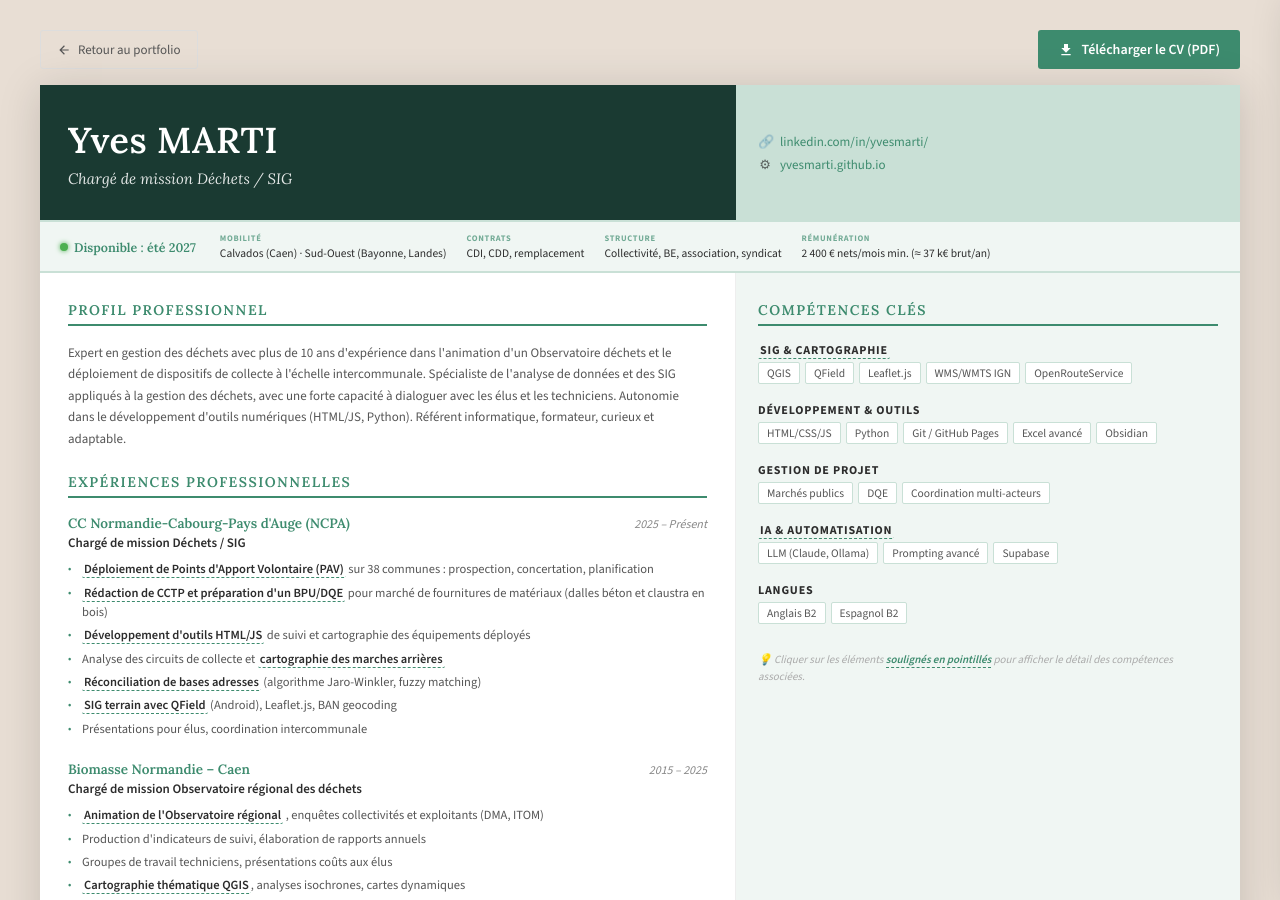
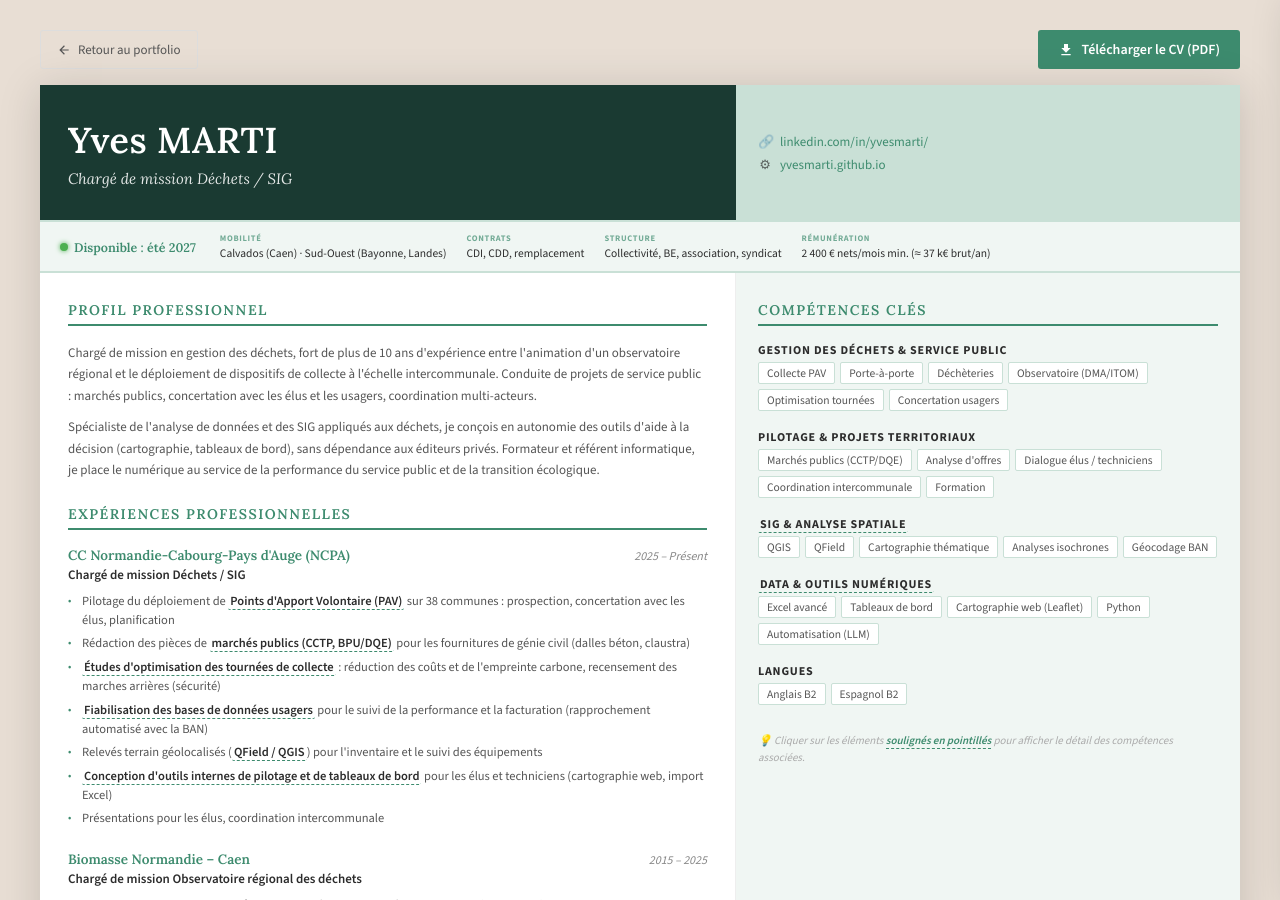
Before and after one commit to yvesmarti/yvesmarti.github.io, a Jekyll site: the page cv/index.html, which Jekyll copies as it is, in a window 1280 px wide and 900 px high. Built offline with Jekyll 4.4.1, drawn with Linux system fonts in a browser that asks for light colours.

Commit message:
Update index.html

```diff
--- a/cv/index.html
+++ b/cv/index.html
@@ -588,8 +588,11 @@
     <div class="col-main">
 
       <h2 class="section-title">Profil professionnel</h2>
+      <p style="font-size:13px;color:var(--mid);line-height:1.65;margin-bottom:10px;">
+        Chargé de mission en gestion des déchets, fort de plus de 10 ans d'expérience entre l'animation d'un observatoire régional et le déploiement de dispositifs de collecte à l'échelle intercommunale. Conduite de projets de service public : marchés publics, concertation avec les élus et les usagers, coordination multi-acteurs.
+      </p>
       <p style="font-size:13px;color:var(--mid);line-height:1.65;margin-bottom:24px;">
-        Expert en gestion des déchets avec plus de 10 ans d'expérience dans l'animation d'un Observatoire déchets et le déploiement de dispositifs de collecte à l'échelle intercommunale. Spécialiste de l'analyse de données et des SIG appliqués à la gestion des déchets, avec une forte capacité à dialoguer avec les élus et les techniciens. Autonomie dans le développement d'outils numériques (HTML/JS, Python). Référent informatique, formateur, curieux et adaptable.
+        Spécialiste de l'analyse de données et des SIG appliqués aux déchets, je conçois en autonomie des outils d'aide à la décision (cartographie, tableaux de bord), sans dépendance aux éditeurs privés. Formateur et référent informatique, je place le numérique au service de la performance du service public et de la transition écologique.
       </p>
 
       <h2 class="section-title">Expériences professionnelles</h2>
@@ -603,30 +606,33 @@
         <div class="job-title">Chargé de mission Déchets / SIG</div>
         <ul class="cv-list">
           <li>
-            <span class="detail-trigger" data-detail="pav">Déploiement de Points d'Apport Volontaire (PAV)</span>
-            sur 38 communes : prospection, concertation, planification
+            Pilotage du déploiement de
+            <span class="detail-trigger" data-detail="pav">Points d'Apport Volontaire (PAV)</span>
+            sur 38 communes : prospection, concertation avec les élus, planification
           </li>
           <li>
-            <span class="detail-trigger" data-detail="marches-publics">Rédaction de CCTP et préparation d'un BPU/DQE</span>
-            pour marché de fournitures de matériaux (dalles béton et claustra en bois)
+            Rédaction des pièces de
+            <span class="detail-trigger" data-detail="marches-publics">marchés publics (CCTP, BPU/DQE)</span>
+            pour les fournitures de génie civil (dalles béton, claustra)
           </li>
           <li>
-            <span class="detail-trigger" data-detail="outils-html">Développement d'outils HTML/JS</span>
-            de suivi et cartographie des équipements déployés
+            <span class="detail-trigger" data-detail="collecte">Études d'optimisation des tournées de collecte</span>
+            : réduction des coûts et de l'empreinte carbone, recensement des marches arrières (sécurité)
           </li>
           <li>
-            Analyse des circuits de collecte et
-            <span class="detail-trigger" data-detail="collecte">cartographie des marches arrières</span>
+            <span class="detail-trigger" data-detail="donnees">Fiabilisation des bases de données usagers</span>
+            pour le suivi de la performance et la facturation (rapprochement automatisé avec la BAN)
           </li>
           <li>
-            <span class="detail-trigger" data-detail="donnees">Réconciliation de bases adresses</span>
-            (algorithme Jaro-Winkler, fuzzy matching)
+            Relevés terrain géolocalisés
+            (<span class="detail-trigger" data-detail="sig">QField / QGIS</span>)
+            pour l'inventaire et le suivi des équipements
           </li>
           <li>
-            <span class="detail-trigger" data-detail="sig">SIG terrain avec QField</span>
-            (Android), Leaflet.js, BAN geocoding
+            <span class="detail-trigger" data-detail="outils-html">Conception d'outils internes de pilotage et de tableaux de bord</span>
+            pour les élus et techniciens (cartographie web, import Excel)
           </li>
-          <li>Présentations pour élus, coordination intercommunale</li>
+          <li>Présentations pour les élus, coordination intercommunale</li>
         </ul>
       </div>
 
@@ -704,46 +710,51 @@
       <h2 class="section-title">Compétences clés</h2>
 
       <div class="skill-group">
-        <div class="skill-label">
-          <span class="detail-trigger" data-detail="sig-competences" style="border-bottom-style:dashed;font-size:12px;font-weight:700;letter-spacing:.8px;">SIG & Cartographie</span>
-        </div>
+        <div class="skill-label">Gestion des déchets &amp; service public</div>
         <div class="skill-tags">
-          <span class="skill-tag">QGIS</span>
-          <span class="skill-tag">QField</span>
-          <span class="skill-tag">Leaflet.js</span>
-          <span class="skill-tag">WMS/WMTS IGN</span>
-          <span class="skill-tag">OpenRouteService</span>
+          <span class="skill-tag">Collecte PAV</span>
+          <span class="skill-tag">Porte-à-porte</span>
+          <span class="skill-tag">Déchèteries</span>
+          <span class="skill-tag">Observatoire (DMA/ITOM)</span>
+          <span class="skill-tag">Optimisation tournées</span>
+          <span class="skill-tag">Concertation usagers</span>
         </div>
       </div>
 
       <div class="skill-group">
-        <div class="skill-label">Développement & Outils</div>
+        <div class="skill-label">Pilotage &amp; projets territoriaux</div>
         <div class="skill-tags">
-          <span class="skill-tag">HTML/CSS/JS</span>
-          <span class="skill-tag">Python</span>
-          <span class="skill-tag">Git / GitHub Pages</span>
-          <span class="skill-tag">Excel avancé</span>
-          <span class="skill-tag">Obsidian</span>
-        </div>
-      </div>
-
-      <div class="skill-group">
-        <div class="skill-label">Gestion de projet</div>
-        <div class="skill-tags">
-          <span class="skill-tag">Marchés publics</span>
-          <span class="skill-tag">DQE</span>
-          <span class="skill-tag">Coordination multi-acteurs</span>
+          <span class="skill-tag">Marchés publics (CCTP/DQE)</span>
+          <span class="skill-tag">Analyse d'offres</span>
+          <span class="skill-tag">Dialogue élus / techniciens</span>
+          <span class="skill-tag">Coordination intercommunale</span>
+          <span class="skill-tag">Formation</span>
         </div>
       </div>
 
       <div class="skill-group">
         <div class="skill-label">
-          <span class="detail-trigger" data-detail="ia-llm" style="border-bottom-style:dashed;font-size:12px;font-weight:700;letter-spacing:.8px;">IA & Automatisation</span>
+          <span class="detail-trigger" data-detail="sig-competences" style="border-bottom-style:dashed;font-size:12px;font-weight:700;letter-spacing:.8px;">SIG &amp; analyse spatiale</span>
         </div>
         <div class="skill-tags">
-          <span class="skill-tag">LLM (Claude, Ollama)</span>
-          <span class="skill-tag">Prompting avancé</span>
-          <span class="skill-tag">Supabase</span>
+          <span class="skill-tag">QGIS</span>
+          <span class="skill-tag">QField</span>
+          <span class="skill-tag">Cartographie thématique</span>
+          <span class="skill-tag">Analyses isochrones</span>
+          <span class="skill-tag">Géocodage BAN</span>
+        </div>
+      </div>
+
+      <div class="skill-group">
+        <div class="skill-label">
+          <span class="detail-trigger" data-detail="ia-llm" style="border-bottom-style:dashed;font-size:12px;font-weight:700;letter-spacing:.8px;">Data &amp; outils numériques</span>
+        </div>
+        <div class="skill-tags">
+          <span class="skill-tag">Excel avancé</span>
+          <span class="skill-tag">Tableaux de bord</span>
+          <span class="skill-tag">Cartographie web (Leaflet)</span>
+          <span class="skill-tag">Python</span>
+          <span class="skill-tag">Automatisation (LLM)</span>
         </div>
       </div>
 
@@ -913,8 +924,8 @@ const details = {
     ]
   },
   "outils-html": {
-    title: "Développement d'outils HTML/JS",
-    subtitle: "Tableaux de bord · outils internes · GitHub Pages",
+    title: "Outils internes de pilotage & tableaux de bord",
+    subtitle: "Aide à la décision · sans éditeur privé · GitHub Pages",
     sections: [
       {
         title: "En quoi ça consiste",
@@ -966,22 +977,22 @@ const details = {
     ]
   },
   "donnees": {
-    title: "Réconciliation de bases de données adresses",
-    subtitle: "Fuzzy matching · nettoyage · normalisation",
+    title: "Fiabilisation des bases de données usagers",
+    subtitle: "Suivi de la performance · facturation · BAN",
     sections: [
       {
-        title: "Le problème",
+        title: "L'enjeu",
         type: "text",
-        content: "Les bases adresses des collectivités sont souvent hétérogènes : orthographes différentes, abréviations, erreurs de saisie. Pour déployer les PAV ou faire du géocodage, il faut réconcilier ces sources avec la BAN (Base Adresse Nationale)."
+        content: "Les bases usagers des collectivités sont souvent hétérogènes : orthographes différentes, abréviations, erreurs de saisie. Des adresses fiables conditionnent le bon suivi de la performance du service (taux de présentation, dotations) et la justesse de la facturation. Le travail consiste à rapprocher ces sources de la BAN (Base Adresse Nationale)."
       },
       {
         title: "Solution développée",
         type: "list",
         content: [
-          "Outil HTML/JS de comparaison par similarité (algorithme Jaro-Winkler)",
+          "Outil HTML/JS de comparaison par similarité (algorithme Jaro-Winkler, fuzzy matching)",
           "Détection automatique des doublons et des écarts d'orthographe",
           "Interface de validation manuelle pour les cas ambigus",
-          "Export des adresses normalisées pour géocodage"
+          "Export des adresses normalisées et géocodées, prêtes pour le suivi et la facturation"
         ]
       },
       {
```
